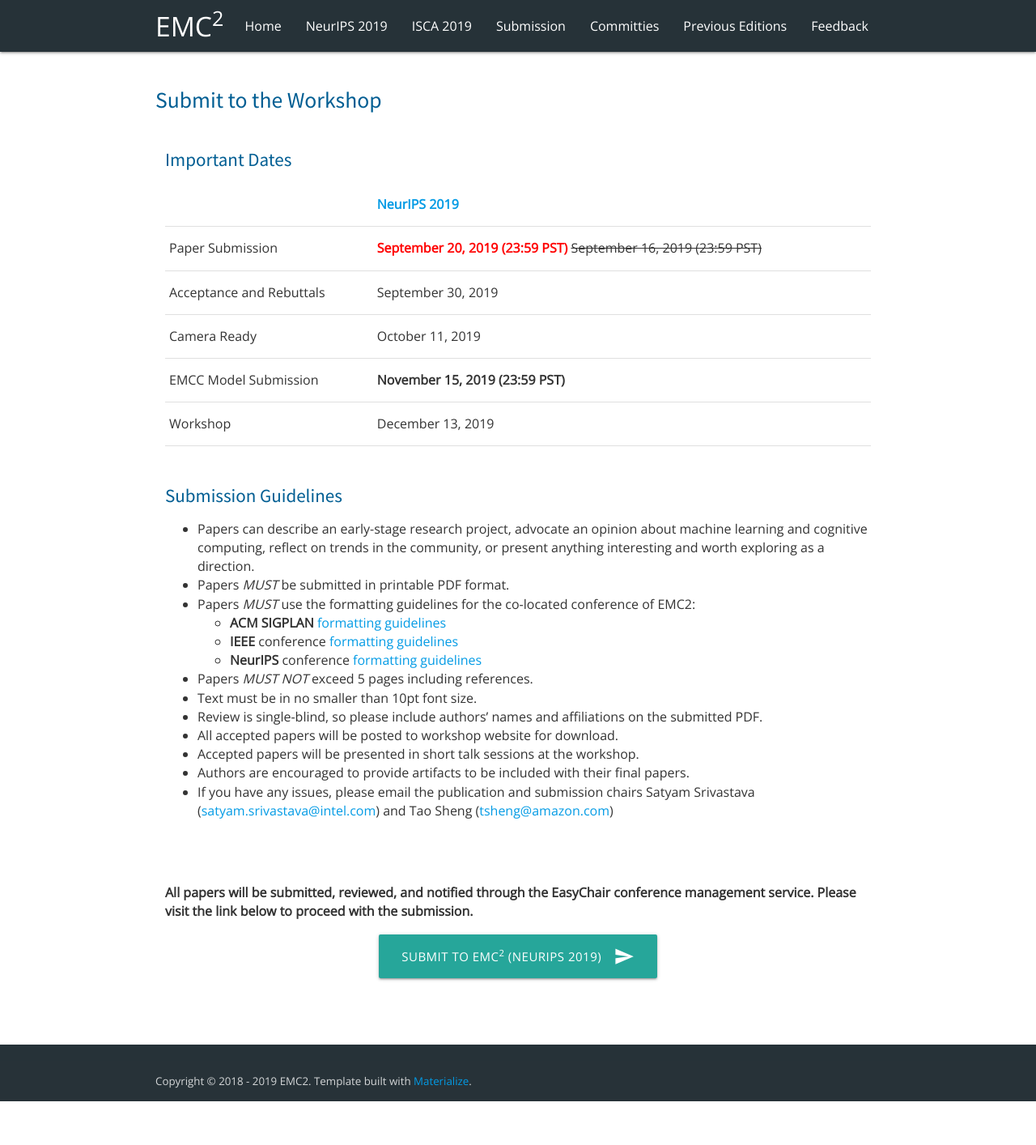
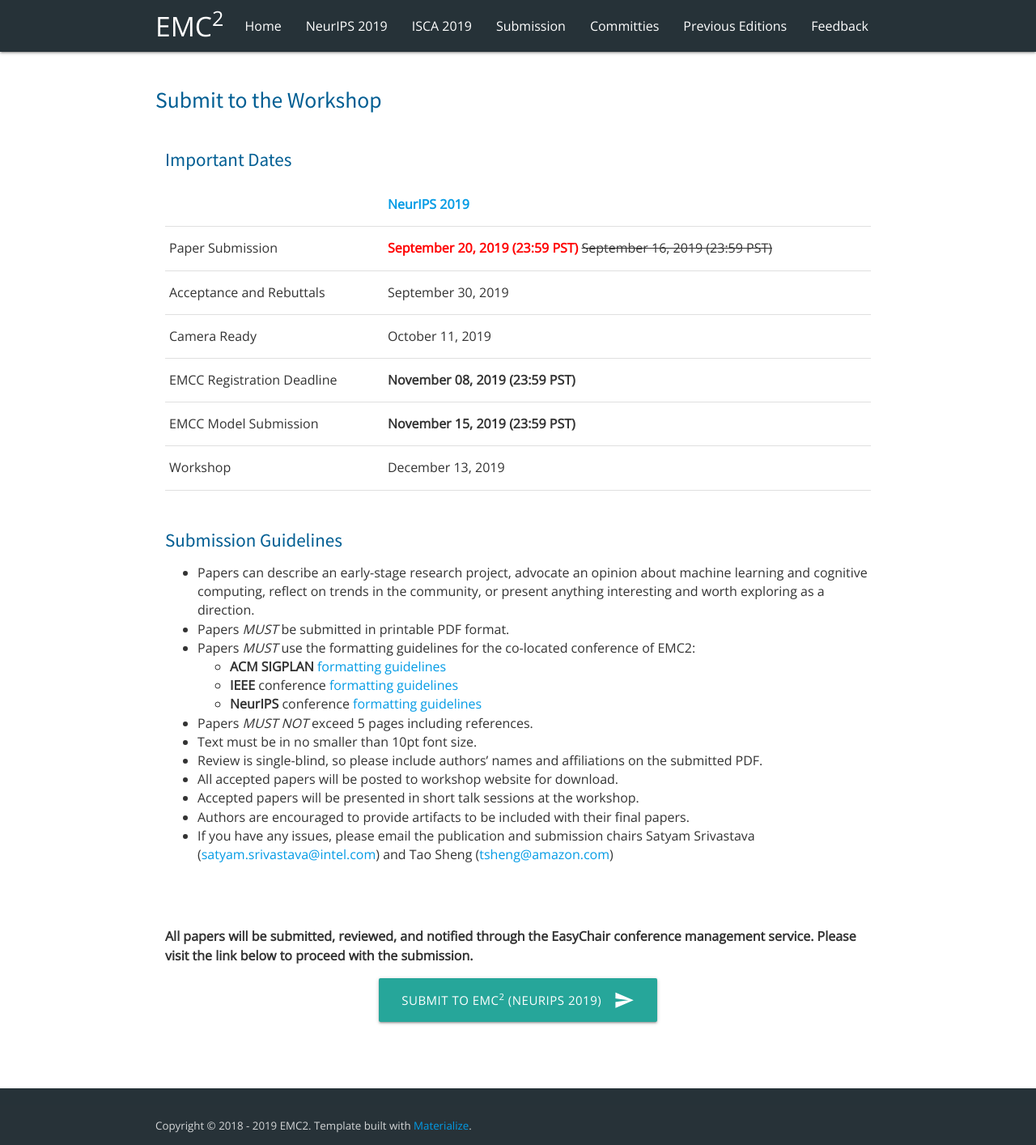
Before and after one commit to mgoldfar/emc2-web, a Jekyll site: the page built from submission.html, in a window 1280 px wide. Shown: the whole page at 81% size. Built offline with Jekyll 4.4.1, drawn with Linux system fonts in a browser that asks for light colours; before the commit the page ends 1360 px from its top, so only the background shows below that.

Commit message:
Added an EMCC registration deadline.

```diff
--- a/_editions/5-neurips-19.html
+++ b/_editions/5-neurips-19.html
@@ -19,6 +19,7 @@ submission_acceptance: 2019-09-30
 submission_camera_ready: 2019-10-11
 has_emcc_submission: True
 emcc_submission_deadline: 2019-11-15
+emcc_registration_deadline: 2019-11-08
 sponsors:
     - name: Qualcomm
       logo: qualcomm.jpg
--- a/submission.html
+++ b/submission.html
@@ -60,6 +60,18 @@ show_note: False
                     <td>Camera Ready</td>
                     {% for ed in upcoming_editions %}
                     <td>{{ ed.submission_camera_ready|date: "%B %d, %Y" }}</td>
+                    {% endfor %}
+                </tr>
+                <tr>
+                    <td>EMCC Registration Deadline</td>
+                    {% for ed in upcoming_editions %}
+                        <td>
+                            {% if ed.has_emcc_submission %}
+                                <strong>{{ ed.emcc_registration_deadline|date: "%B %d, %Y" }}  (23:59 PST)</strong>
+                            {% else %}
+                                N/A
+                            {% endif %}
+                        </td>
                     {% endfor %}
                 </tr>
                 <tr>
```
